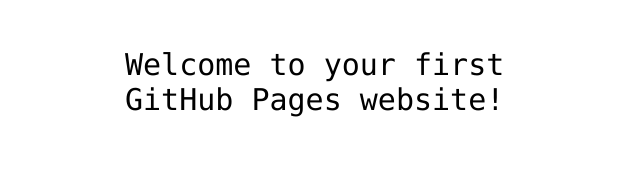
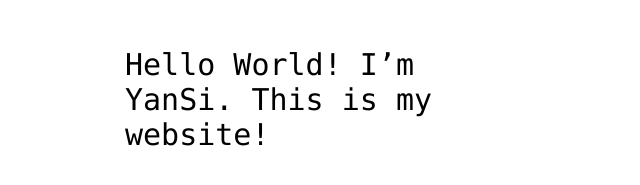
Before and after one commit to yansi1998/hello-world, a plain HTML site: page index.html in a window 1280 px wide. Shown: the part 341-526 px from the top of the page, without its empty margins (315-955 px from the left). Drawn offline with Linux system fonts and the light colour scheme.

Commit message:
Add my username to index.html file
I am learning python and going to analysing some datas to achieve business growth！

```diff
--- a/index.html
+++ b/index.html
@@ -12,7 +12,7 @@
 <img src="https://octodex.github.com/images/daftpunktocat-thomas.gif" id="octocat" alt="octocat-gif" />
 
 <!-- Change this code here by copy and pasting your template on line 15 -->
-<p>Welcome to your first GitHub Pages website!</p>
+<p>Hello World! I’m YanSi. This is my website!</p>
 
 </body>
 </html>
```
